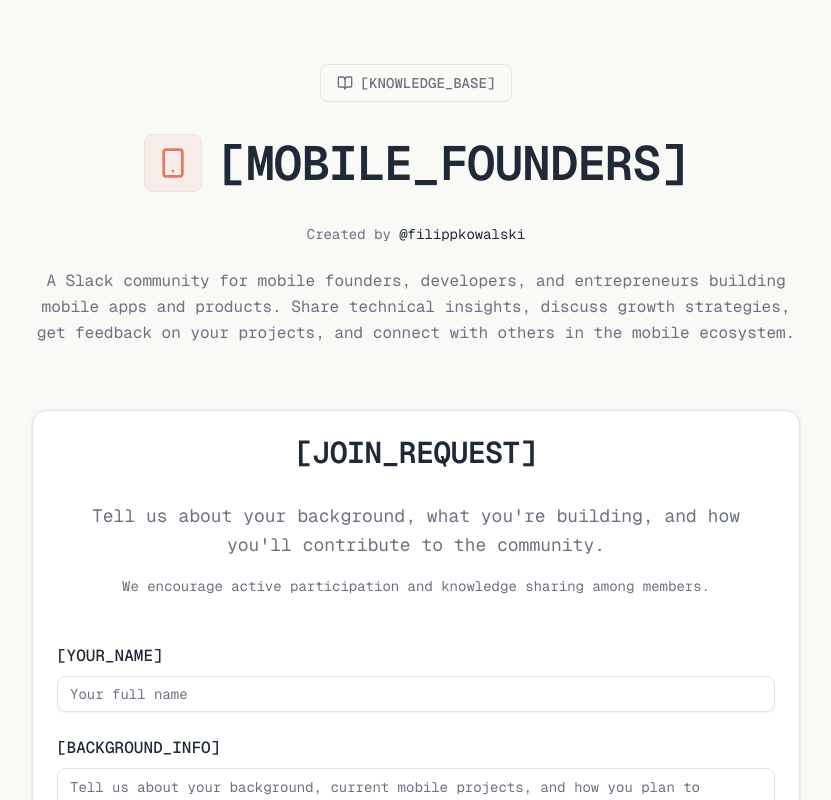
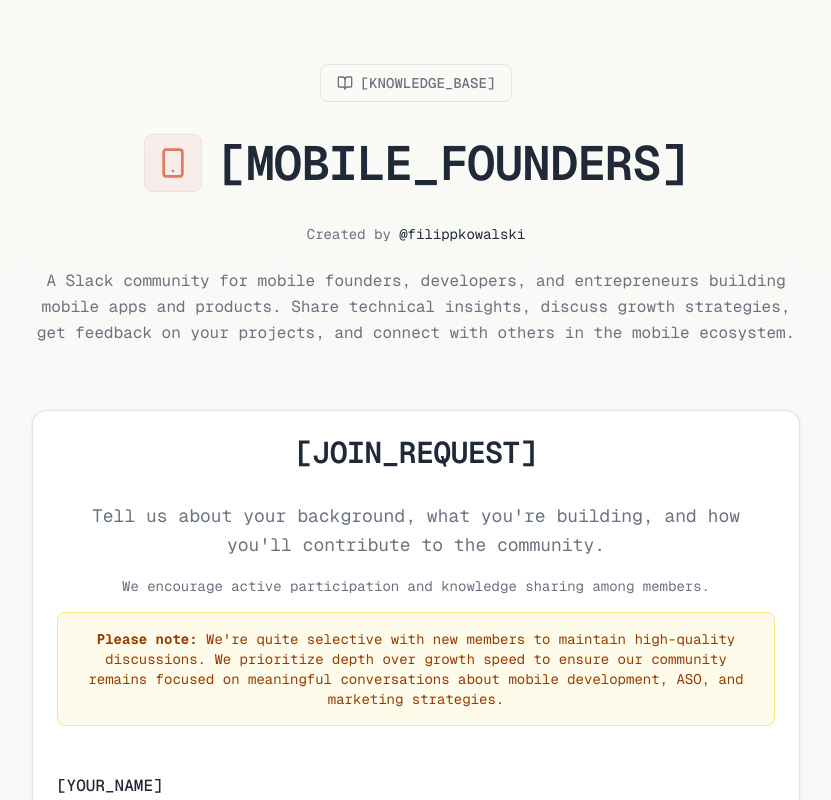
Before and after one commit to filippkowalski/mobile-founders, a Next.js app: page / in a window 1280 px wide. Shown: the top 800 px of the page, without its empty margins (224-1055 px from the left). Built offline with nearby package versions, Linux system fonts and the light colour scheme.

Commit message:
Add selective member disclaimer to maintain discussion quality
- Added amber-styled notice explaining selective admission process
- Emphasizes prioritizing depth over growth speed
- Sets clear expectations for high-quality discussions
- Dark mode compatible styling

```diff
--- a/src/app/page.tsx
+++ b/src/app/page.tsx
@@ -159,6 +159,13 @@ export default function Home() {
                 <span className="text-muted-foreground mt-4 block text-sm">
                   We encourage active participation and knowledge sharing among members.
                 </span>
+                <div className="mt-4 p-4 bg-amber-50 dark:bg-amber-950/20 border border-amber-200 dark:border-amber-800 rounded-md">
+                  <p className="text-sm text-amber-800 dark:text-amber-200">
+                    <strong>Please note:</strong> We&apos;re quite selective with new members to maintain high-quality discussions.
+                    We prioritize depth over growth speed to ensure our community remains focused on meaningful conversations
+                    about mobile development, ASO, and marketing strategies.
+                  </p>
+                </div>
               </CardDescription>
             </CardHeader>
             <CardContent className="space-y-6">
```
